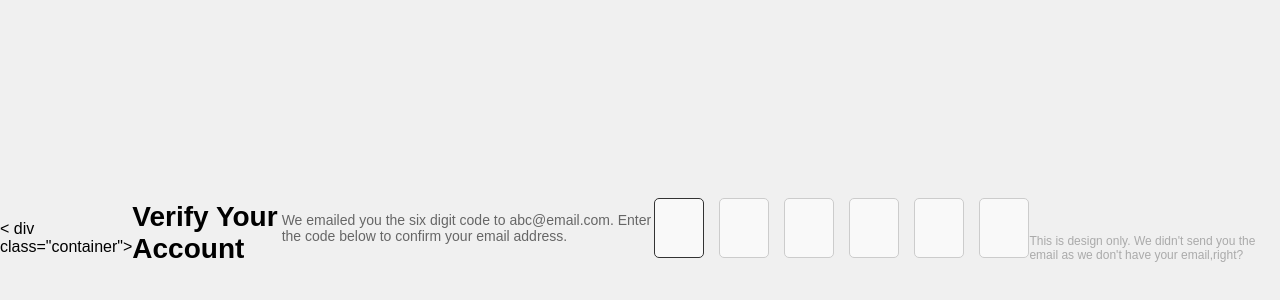
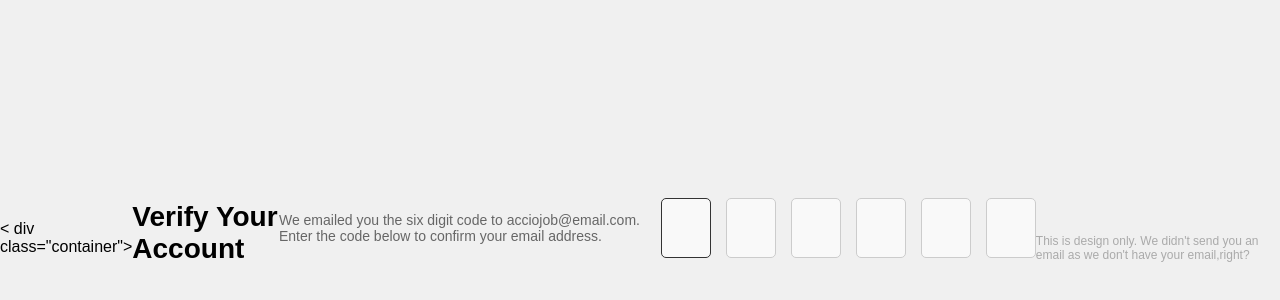
Before and after one commit to acciojob/OTP-priyansh201480, a website: page main.html in a window 1280 px wide. Shown: the part 162-462 px from the top of the page. Drawn offline with Linux system fonts and the light colour scheme.

Commit message:
created a submission

```diff
--- a/main.html
+++ b/main.html
@@ -9,7 +9,7 @@
 <body>
 	< div class="container">
 		<h1 id="verification_heading">Verify Your Account</h1>
-		<p id= "verification_subtext">We emailed you the six digit code to abc@email.com. Enter the code below to confirm your email address.</p>
+		<p id= "verification_subtext">We emailed you the six digit code to acciojob@email.com. Enter the code below to confirm your email address.</p>
 		<div class="code-container">
 			<input type="text" maxlength='1' class='code' id='digit1' autofocus>
 			<input type="text" maxlength='1' class='code' id='digit2'>
@@ -18,7 +18,7 @@
 			<input type="text" maxlength='1' class='code' id='digit5'>
 			<input type="text" maxlength='1' class='code' id='digit6'>
 		</div>
-		<p class="disclaimer">This is design only. We didn't send you the email as we don't have your email,right?</p>
+		<p class="disclaimer">This is design only. We didn't send you an email as we don't have your email,right?</p>
 	</div>
     <script type="text/javascript" src="./script.js">
 </script>
```
